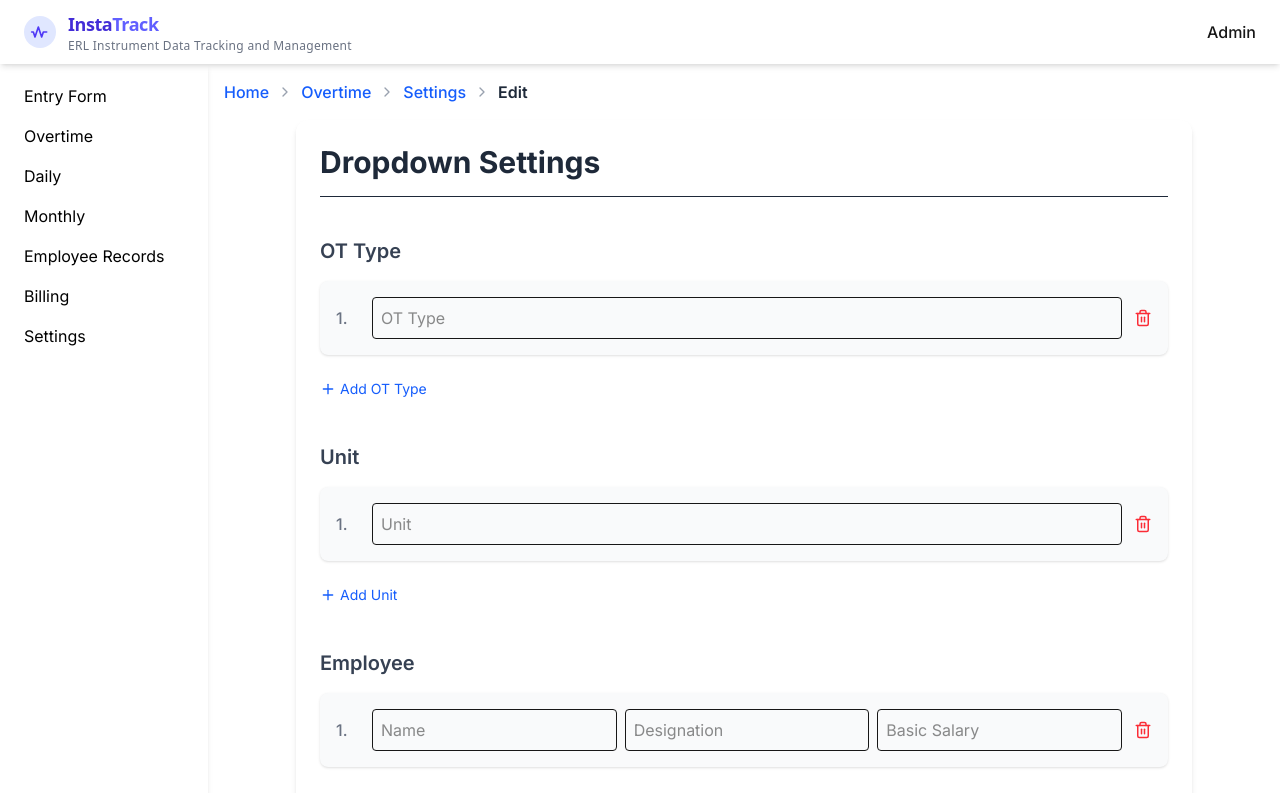
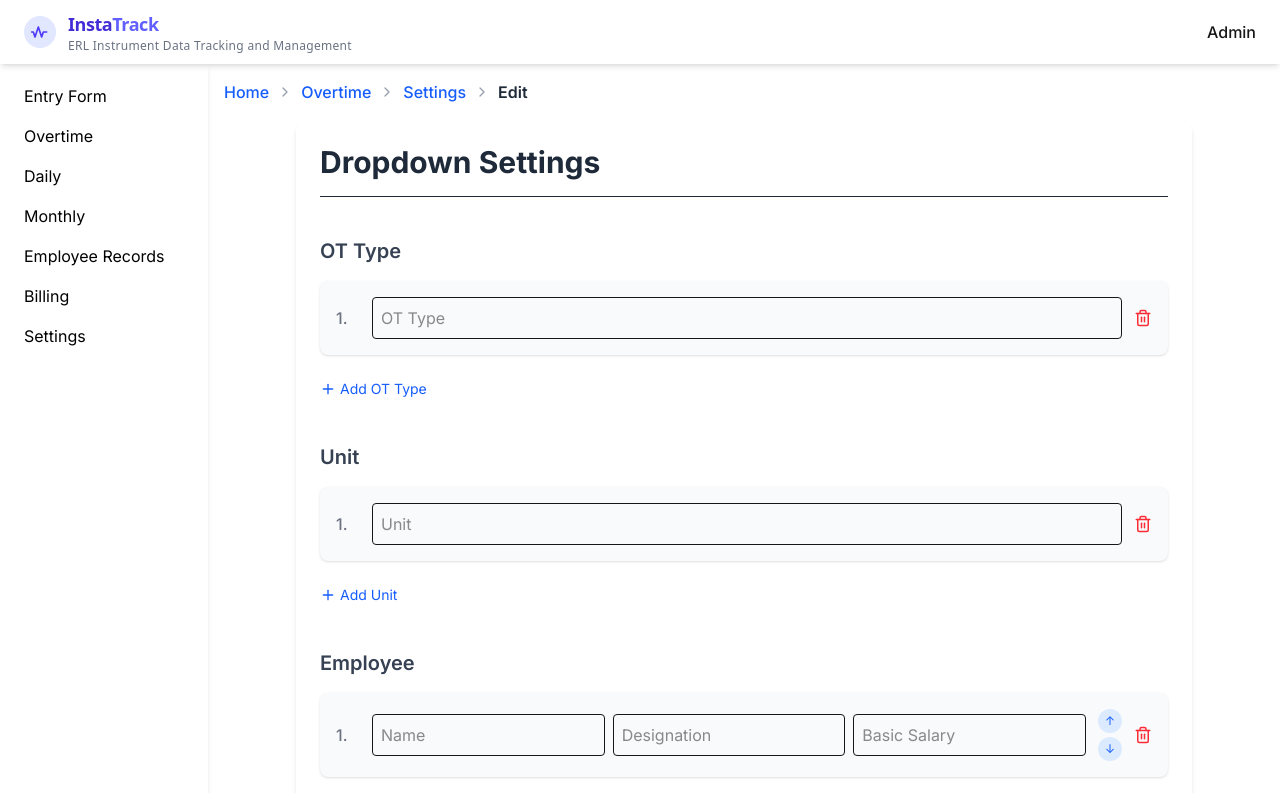
Before and after one commit to metanveer/overtrack, a Next.js app: page /overtime/settings/edit in a window 1280 px wide. Shown: the top 793 px of the page. Built offline with nearby package versions, Linux system fonts and the light colour scheme; no server answers; the database is empty.

Commit message:
feat: implement employee order changing by user

```diff
--- a/app/components/OtReportDaily.js
+++ b/app/components/OtReportDaily.js
@@ -3,6 +3,7 @@
 import DownloadPdfButton from "./DownloadPdfButton";
 import { downloadDailyReport } from "@/utils/pdf-download/downloadDailyReport";
 import TextLink from "./TextLink";
+import round1 from "@/utils/round1";
 
 const calculateTotalOtHours = (data) => {
   return data.reduce((sum, item) => {
@@ -118,7 +119,7 @@ const OtReportDaily = ({ records, date }) => {
                 Total OT Hours
               </td>
               <td className="px-4 py-2 border border-gray-300">
-                {totalOtHours}
+                {round1(totalOtHours)}
               </td>
               <td className="px-4 py-2 border border-gray-300"></td>
             </tr>
--- a/app/components/OtSettingsEdit.js
+++ b/app/components/OtSettingsEdit.js
@@ -21,6 +21,7 @@ const OtSettingsEdit = ({ dataFromDb }) => {
   const initData = dataFromDb ? dataFromDb : emptyData;
 
   const [data, setData] = useState(initData);
+  const [flashingIndex, setFlashingIndex] = useState(null);
 
   const [state, formAction, isPending] = useActionState(createOtSettings, {});
   const router = useRouter();
@@ -84,18 +85,38 @@ const OtSettingsEdit = ({ dataFromDb }) => {
     setData({ ...data, [key]: [...data[key], newItem] });
   };
 
+  const handleMove = (key, index, direction) => {
+    const newArray = [...data[key]];
+    const newIndex = direction === "up" ? index - 1 : index + 1;
+
+    if (newIndex < 0 || newIndex >= newArray.length) return;
+
+    // Swap items
+    [newArray[index], newArray[newIndex]] = [
+      newArray[newIndex],
+      newArray[index],
+    ];
+
+    setData({ ...data, [key]: newArray });
+    setFlashingIndex(newIndex); // Set the new index to flash
+
+    // Clear the flash after 1 second
+    setTimeout(() => setFlashingIndex(null), 1000);
+  };
+
   const getLabel = (key) => {
     if (key === "OtType") return "OT Type";
     if (key === "OtTime") return "OT Time";
     return key;
   };
 
-  const getPlaceholder = (keyOrField) => {
-    if (keyOrField === "OtType") return "OT Type";
-    if (keyOrField === "BasicSalary") return "Basic Salary";
-    if (keyOrField === "OtTime") return "OT Time";
-    return keyOrField;
+  const placeholders = {
+    OtType: "OT Type",
+    BasicSalary: "Basic Salary",
+    OtTime: "OT Time",
   };
+
+  const getPlaceholder = (keyOrField) => placeholders[keyOrField] || keyOrField;
 
   const renderInput = (key, item, index) => {
     if (typeof item === "object") {
@@ -155,14 +176,43 @@ const OtSettingsEdit = ({ dataFromDb }) => {
             {value.map((item, index) => (
               <div
                 key={index}
-                className="flex flex-col sm:flex-row items-start sm:items-center gap-3 bg-gray-50 p-4 rounded-lg shadow-sm"
+                className={`flex flex-col sm:flex-row items-start sm:items-center gap-3 bg-gray-50 p-4 rounded-lg shadow-sm transition ${
+                  key === "Employee" && index === flashingIndex
+                    ? "bg-yellow-100"
+                    : ""
+                }`}
               >
+                {/* Index number */}
                 <div className="text-gray-500 font-medium min-w-[1.5rem]">
                   {index + 1}.
                 </div>
+
+                {/* Input fields */}
                 <div className="flex-1 w-full">
                   {renderInput(key, item, index)}
                 </div>
+
+                {/* Reordering buttons (only for Employee) */}
+                {key === "Employee" && (
+                  <div className="flex flex-col gap-1">
+                    <button
+                      type="button"
+                      className="w-6 h-6 flex items-center justify-center rounded-full bg-blue-100 text-blue-600 hover:bg-blue-200 text-xs"
+                      onClick={() => handleMove("Employee", index, "up")}
+                    >
+                      ↑
+                    </button>
+                    <button
+                      type="button"
+                      className="w-6 h-6 flex items-center justify-center rounded-full bg-blue-100 text-blue-600 hover:bg-blue-200 text-xs"
+                      onClick={() => handleMove("Employee", index, "down")}
+                    >
+                      ↓
+                    </button>
+                  </div>
+                )}
+
+                {/* Delete button */}
                 <button
                   type="button"
                   onClick={() => handleDelete(key, index)}
@@ -196,7 +246,8 @@ const OtSettingsEdit = ({ dataFromDb }) => {
       <div className="pt-4">
         <button
           type="submit"
-          className="bg-blue-600 text-white px-8 py-3 rounded-lg font-semibold hover:bg-blue-700 transition-all shadow-md"
+          className="bg-blue-600 text-white px-8 py-3 rounded-lg font-semibold hover:bg-blue-700 transition-all shadow-md disabled:opacity-50"
+          disabled={isPending}
         >
           Submit
         </button>
--- a/app/overtime/daily/page.js
+++ b/app/overtime/daily/page.js
@@ -1,5 +1,5 @@
 import OtReportDaily from "@/app/components/OtReportDaily";
-import { getOtEntriesByDate } from "@/lib/mongodb/otQueries";
+import { getDailyOvertimes } from "@/lib/mongodb/otQueries";
 import formatDate from "@/utils/formatDate";
 
 import SelectDate from "@/app/components/SelectDate";
@@ -15,7 +15,7 @@ const DailyReportPage = async ({ searchParams }) => {
     );
   }
 
-  const records = await getOtEntriesByDate(date);
+  const records = await getDailyOvertimes(date);
 
   return (
     <div className="p-2">
--- a/app/overtime/monthly/page.js
+++ b/app/overtime/monthly/page.js
@@ -1,4 +1,4 @@
-import { getDateWiseOtEntries } from "@/lib/mongodb/otQueries";
+import { getMonthlyOvertimes } from "@/lib/mongodb/otQueries";
 
 import OtReportMonthly from "@/app/components/OtReportMonthly";
 import MonthSelector from "@/app/components/MonthSelector";
@@ -15,7 +15,7 @@ const MonthlyReportPage = async ({ searchParams }) => {
     );
   }
 
-  const result = await getDateWiseOtEntries(month);
+  const result = await getMonthlyOvertimes(month);
 
   if (result.length === 0) {
     return (
```
Also changed, not shown: lib/mongodb/otQueries.js.
